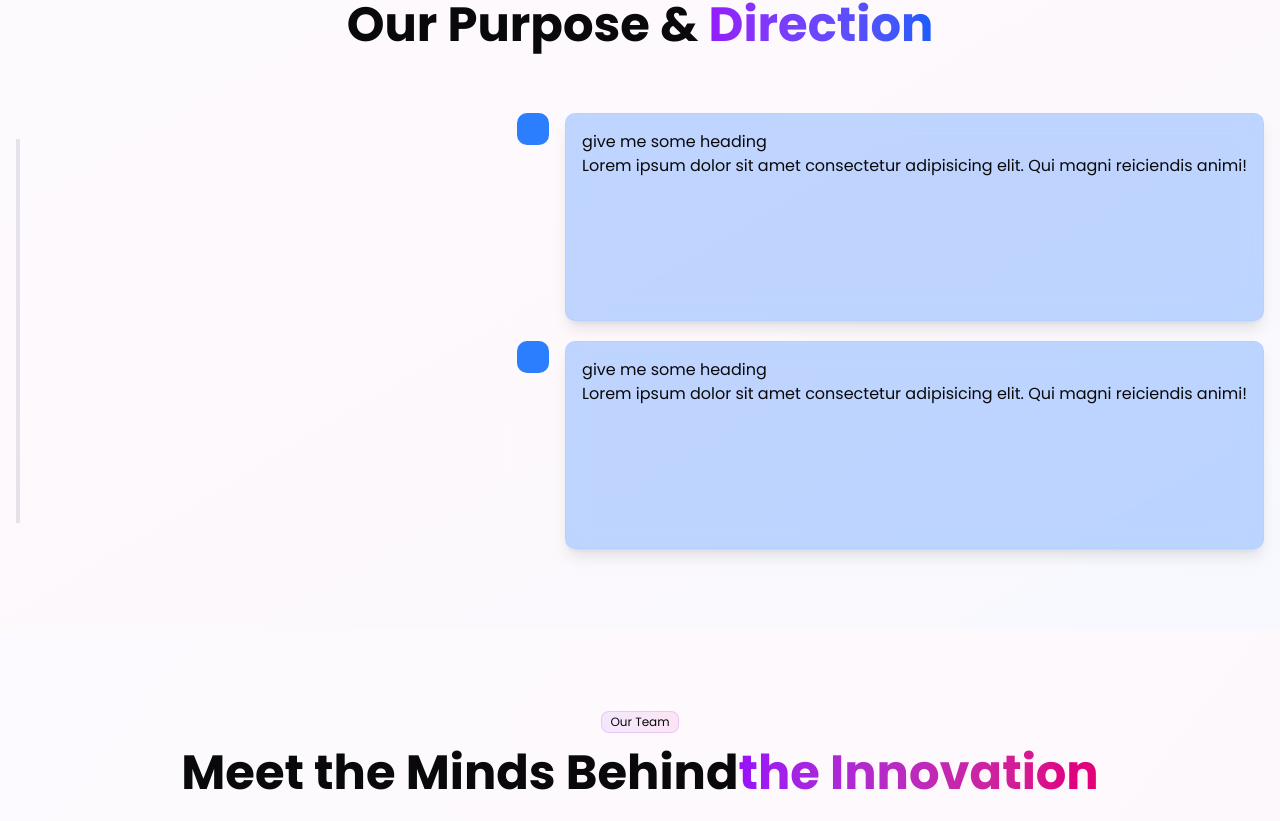
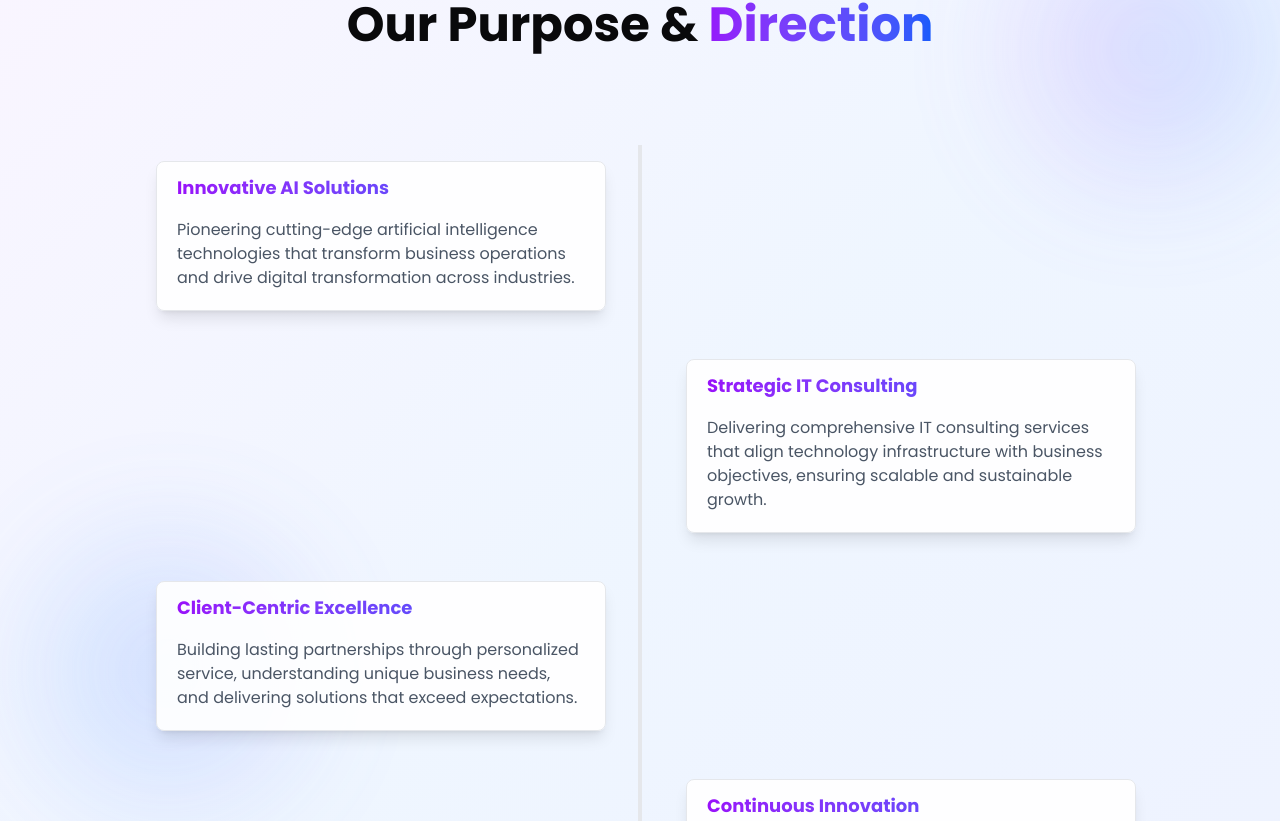
Before and after one commit to MuhammadFirgan/accelera, a Next.js app: page / in a window 1280 px wide. Shown: the part 1719-2540 px from the top of the page. Built offline with nearby package versions, Linux system fonts and the light colour scheme.

Commit message:
feat : created mission section

```diff
--- a/components/sections/VMSection.tsx
+++ b/components/sections/VMSection.tsx
@@ -30,41 +30,10 @@ export function VisionMissionSection() {
     }
   ];
 
-  const missions = [
-    {
-      title: "Innovative AI Solutions",
-      description: "Pioneering cutting-edge artificial intelligence technologies that transform business operations and drive digital transformation across industries.",
-      icon: <Brain className="w-8 h-8" />
-    },
-    {
-      title: "Strategic IT Consulting",
-      description: "Delivering comprehensive IT consulting services that align technology infrastructure with business objectives, ensuring scalable and sustainable growth.",
-      icon: <Target className="w-8 h-8" />
-    },
-    {
-      title: "Client-Centric Excellence",
-      description: "Building lasting partnerships through personalized service, understanding unique business needs, and delivering solutions that exceed expectations.",
-      icon: <Users className="w-8 h-8" />
-    },
-    {
-      title: "Market Leadership",
-      description: "Establishing ourselves as the premier choice for organizations seeking transformative technology solutions and strategic digital guidance.",
-      icon: <Rocket className="w-8 h-8" />
-    },
-    {
-      title: "Cybersecurity Excellence",
-      description: "Implementing robust security frameworks and best practices to protect digital assets while enabling secure business innovation.",
-      icon: <Shield className="w-8 h-8" />
-    },
-    {
-      title: "Continuous Innovation",
-      description: "Fostering a culture of research and development, staying ahead of technology trends to deliver next-generation solutions.",
-      icon: <Lightbulb className="w-8 h-8" />
-    }
-  ]
+
 
   return (
-    <div id="vision" className="py-20 bg-gradient-to-br from-purple-50/50 via-pink-50/50 to-indigo-50/50 dark:from-purple-950/10 dark:via-pink-950/10 dark:to-indigo-950/10">
+    <div id="vision" className="py-20 bg-gradient-to-br from-purple-50 via-blue-50 to-indigo-50 dark:from-purple-950/20 dark:via-blue-950/20 dark:to-indigo-950/20 relative">
       <div className="container mx-auto px-4">
         <div className="text-center mb-16">
           <Badge variant="outline" className="mb-4 bg-gradient-to-r from-purple-500/10 to-pink-500/10 border-purple-500/20">
@@ -76,68 +45,17 @@ export function VisionMissionSection() {
           </h2>
         </div>
 
-
-
-        {/* <div className="grid grid-cols-1 lg:grid-cols-2 gap-8 mb-16">
-          <Card className="group hover:shadow-xl transition-all duration-500 border-0 bg-gradient-to-br from-white/80 to-white/60 dark:from-gray-900/80 dark:to-gray-800/60 backdrop-blur-sm">
-            <CardContent className="p-8">
-              <div className="flex items-center mb-6">
-                <div className="w-12 h-12 bg-gradient-to-br from-purple-500 to-pink-500 rounded-lg flex items-center justify-center mr-4">
-                  <Eye className="h-6 w-6 text-white" />
-                </div>
-                <h3 className="text-2xl font-bold">Our Vision</h3>
-              </div>
-              <p className="text-lg text-muted-foreground leading-relaxed">
-                To be the global leader in AI-driven business transformation, creating a world where
-                intelligent technology seamlessly integrates with human creativity to solve the most
-                complex challenges facing organizations today. We envision a future where every business,
-                regardless of size, has access to enterprise-grade AI solutions that drive innovation,
-                efficiency, and sustainable growth.
-              </p>
-            </CardContent>
-          </Card>
-
-          <Card className="group hover:shadow-xl transition-all duration-500 border-0 bg-gradient-to-br from-white/80 to-white/60 dark:from-gray-900/80 dark:to-gray-800/60 backdrop-blur-sm">
-            <CardContent className="p-8">
-              <div className="flex items-center mb-6">
-                <div className="w-12 h-12 bg-gradient-to-br from-indigo-500 to-purple-500 rounded-lg flex items-center justify-center mr-4">
-                  <Target className="h-6 w-6 text-white" />
-                </div>
-                <h3 className="text-2xl font-bold">Our Mission</h3>
-              </div>
-              <p className="text-lg text-muted-foreground leading-relaxed">
-                To empower businesses through innovative AI solutions and strategic IT consulting that
-                drive measurable results. We are committed to delivering ethical, scalable, and
-                user-centric technology solutions while fostering long-term partnerships built on
-                trust, transparency, and shared success. Our mission is to make advanced AI accessible
-                and impactful for organizations ready to embrace the future.
-              </p>
-            </CardContent>
-          </Card>
-        </div> */}
+        <div className="absolute top-10 right-0 w-64 h-64 bg-gradient-to-r from-purple-400/30 to-blue-400/30 rounded-full blur-3xl animate-pulse"></div>
+        <div className="absolute bottom-1/4 left-10 w-64 h-64 bg-gradient-to-r from-blue-400/30 to-indigo-400/30 rounded-full blur-3xl animate-pulse delay-1000"></div>
 
         <div>
 
           <div className='relative'>
             <TimelineItems />
+
           </div>
 
-          {/* <div className="grid grid-cols-1 md:grid-cols-2 lg:grid-cols-4 gap-6">
-            {values.map((value, index) => {
-              const Icon = value.icon;
-              return (
-                <Card key={index} className="group hover:shadow-lg transition-all duration-300 border-0 bg-gradient-to-br from-white/50 to-white/30 dark:from-gray-900/50 dark:to-gray-800/30 backdrop-blur-sm hover:-translate-y-2">
-                  <CardContent className="p-6 text-center">
-                    <div className="w-16 h-16 mx-auto mb-4 bg-gradient-to-br from-purple-500 to-pink-500 rounded-xl flex items-center justify-center group-hover:scale-110 transition-transform duration-300">
-                      <Icon className="h-8 w-8 text-white" />
-                    </div>
-                    <h4 className="text-xl font-semibold mb-3">{value.title}</h4>
-                    <p className="text-muted-foreground text-sm leading-relaxed">{value.description}</p>
-                  </CardContent>
-                </Card>
-              );
-            })}
-          </div> */}
+
         </div>
       </div>
     </div>
--- a/components/shared/TimelineItems.tsx
+++ b/components/shared/TimelineItems.tsx
@@ -1,40 +1,66 @@
-import { Star } from "lucide-react";
+import Image from "next/image";
+import Link from "next/link";
 
-export default function TimelineItems() {
+const missions = [
+  {
+    title: "Innovative AI Solutions",
+    description: "Pioneering cutting-edge artificial intelligence technologies that transform business operations and drive digital transformation across industries.",
+    image: "innovation.png"
+  },
+  {
+    title: "Strategic IT Consulting",
+    description: "Delivering comprehensive IT consulting services that align technology infrastructure with business objectives, ensuring scalable and sustainable growth.",
+    image: "innovation.png"
+  },
+  {
+    title: "Client-Centric Excellence",
+    description: "Building lasting partnerships through personalized service, understanding unique business needs, and delivering solutions that exceed expectations.",
+    image: "innovation.png"
+  },
+  {
+    title: "Continuous Innovation",
+    description: "Fostering a culture of research and development, staying ahead of technology trends to deliver next-generation solutions.",
+    image: "innovation.png"
+  }
+]
+
+
+
+export default function Timeline() {
   return (
-    <div className="flex justify-between">
-      <div className="flex justify-start ml-4 md:ml-0 md:justify-center md:items-center">
-        <div className="h-96 w-1 bg-indigo-950/10 dark:bg-white"></div>
-      </div>
-      <div className="flex flex-col gap-5">
-        <div className="flex justify-start ">
-          {/* <div className="absolute top-0 left-1/2 -translate-x-4 md:left-0 md:-translate-x-0 flex gap-4"> */}
-          <div className="flex gap-4 -ml-5">
-            <div className="">
-              <Star className=" bg-blue-500 text-white p-4 rounded-lg"/>
-            </div>
-            <div className="relative bg-blue-500/30 w-full backdrop-blur-md rounded-lg border border-blue-300/20 shadow-lg p-4 h-52">
-              <h1>give me some heading</h1>
-              <p>Lorem ipsum dolor sit amet consectetur adipisicing elit. Qui magni reiciendis animi!</p>
+    <div className="max-w-5xl mx-auto px-4 py-12 relative">
+      {/* Center Line */}
+      <div className="absolute left-0 top-6 bottom-20 w-1 bg-gray-200 md:left-1/2 md:-translate-x-1/2 md:top-8"></div>
+      {/* Scroll Icon */}
+
+      {missions.map((item, index) => (
+        <div
+          key={index}
+          className={`flex mb-8 ml-3 md:mr-0 md:mb-12 relative ${
+            index % 2 === 0 ? "justify-start" : "justify-end"
+          }`}
+        >
+          <div
+            className={`bg-white/90 dark:bg-gray-900/90 border border-gray-200 dark:border-gray-700/50
+              shadow-lg rounded-md w-full md:w-[calc(50%-2.5rem)] relative ${
+              index % 2 === 0 ? "md:mr-10" : "md:ml-10"
+            }`}
+          >
+
+            <div
+              className={`absolute top-7 w-3 h-3 bg-white/90 dark:bg-gray-900/90 border border-gray-200 dark:border-gray-700/50
+              shadow-lg rotate-45 z-[-1] hidden md:block ${
+                index % 2 === 0 ? "right-[-0.375rem]" : "left-[-0.375rem]"
+              }`}
+            ></div>
+            {/* Details */}
+            <div className="flex flex-col mb-2 px-5 py-3 gap-4">
+              <span className="text-lg font-semibold bg-gradient-to-r from-purple-600 to-blue-600 bg-clip-text text-transparent">{item.title}</span>
+              <p className=" text-gray-600 dark:text-gray-100">{item.description}</p>
             </div>
           </div>
-
         </div>
-        <div className="flex justify-start md:justify-end">
-          {/* <div className="absolute top-0 left-1/2 -translate-x-4 md:left-0 md:-translate-x-0 flex gap-4"> */}
-          <div className="flex gap-4 -ml-5">
-            <div className="">
-              <Star className=" bg-blue-500 text-white p-4 rounded-lg"/>
-            </div>
-            <div className="relative bg-blue-500/30 w-full backdrop-blur-md rounded-lg border border-blue-300/20 shadow-lg p-4 h-52">
-              <h1>give me some heading</h1>
-              <p>Lorem ipsum dolor sit amet consectetur adipisicing elit. Qui magni reiciendis animi!</p>
-            </div>
-          </div>
-
-        </div>
-      </div>
-
+      ))}
     </div>
-  )
+  );
 }
```
Also changed, not shown: public/images/innovation.png (added).
